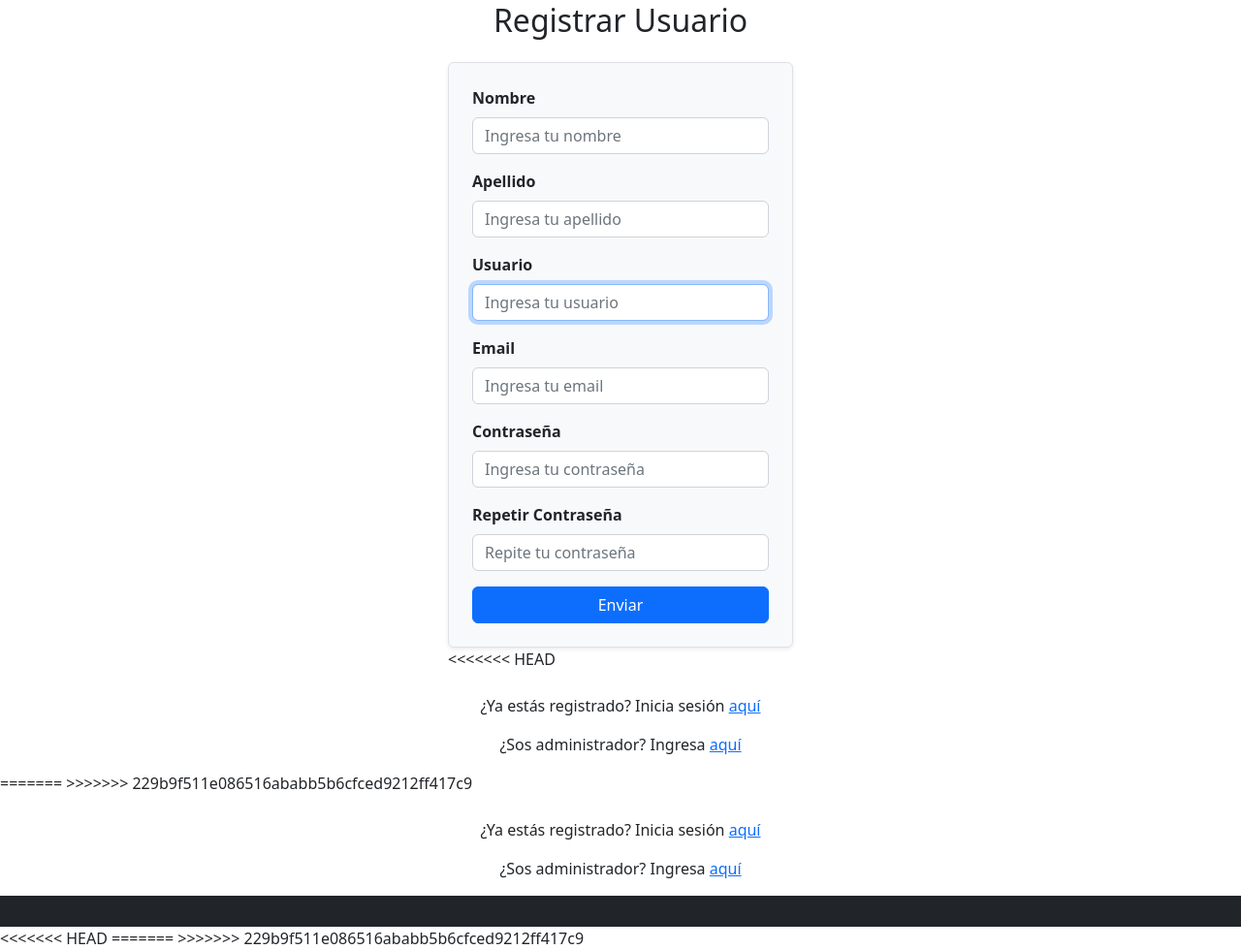
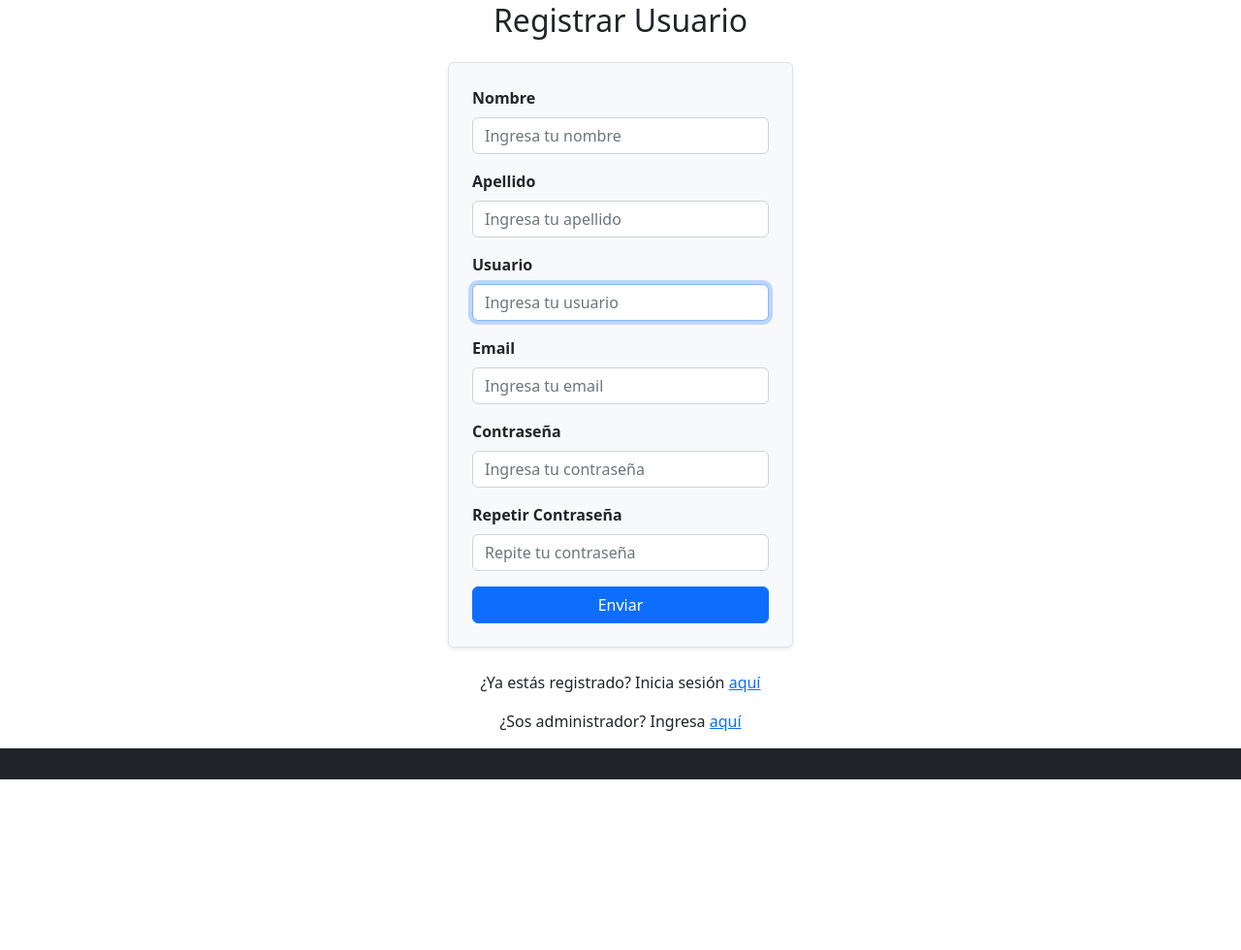
Before and after one commit to seleluciano/ServiceShop, a Django app: page /appserviceshop/registrarusuario/ in a window 1280 px wide. Shown: the part 54-1034 px from the top of the page at 97% size. After the commit the page ends 858 px from the top, so only its background shows below. Run offline with Django 5.2, Linux system fonts and the light colour scheme; some libraries are stand-ins or nearby versions.

Commit message:
errores de fusion

```diff
--- a/ServiceShop/appserviceshop/templates/iniciosesion.html
+++ b/ServiceShop/appserviceshop/templates/iniciosesion.html
@@ -28,9 +28,4 @@
         </div>
     </div>
 </div>
-
-<<<<<<< HEAD
 {% endblock %}
-=======
-{% endblock %}
->>>>>>> 229b9f511e086516ababb5b6cfced9212ff417c9
--- a/ServiceShop/appserviceshop/templates/padre.html
+++ b/ServiceShop/appserviceshop/templates/padre.html
@@ -80,8 +80,5 @@
     <!-- Core theme JS -->
     <script src="{% static 'js/scripts.js' %}"></script>
 </body>
-<<<<<<< HEAD
+
 </html>
-=======
-</html>
->>>>>>> 229b9f511e086516ababb5b6cfced9212ff417c9
--- a/ServiceShop/appserviceshop/templates/registrarusuario.html
+++ b/ServiceShop/appserviceshop/templates/registrarusuario.html
@@ -41,23 +41,6 @@
 
                 <button type="submit" class="btn btn-primary w-100">Enviar</button>
             </form>
-<<<<<<< HEAD
-
-            <p class="text-center mt-4">
-                ¿Ya estás registrado? Inicia sesión <a href="{% url 'iniciosesion' %}" class="link-primary">aquí</a>
-            </p>
-            <p class="text-center">
-                ¿Sos administrador? Ingresa <a href="{% url 'admin:index' %}" class="link-primary">aquí</a>
-            </p>
-
-            {% if mensaje %}
-                <p class="text-center text-danger mt-3">{{ mensaje }}</p>
-            {% endif %}
-        </div>
-    </div>
-</div>
-=======
->>>>>>> 229b9f511e086516ababb5b6cfced9212ff417c9
 
             <p class="text-center mt-4">
                 ¿Ya estás registrado? Inicia sesión <a href="{% url 'iniciosesion' %}" class="link-primary">aquí</a>
```
